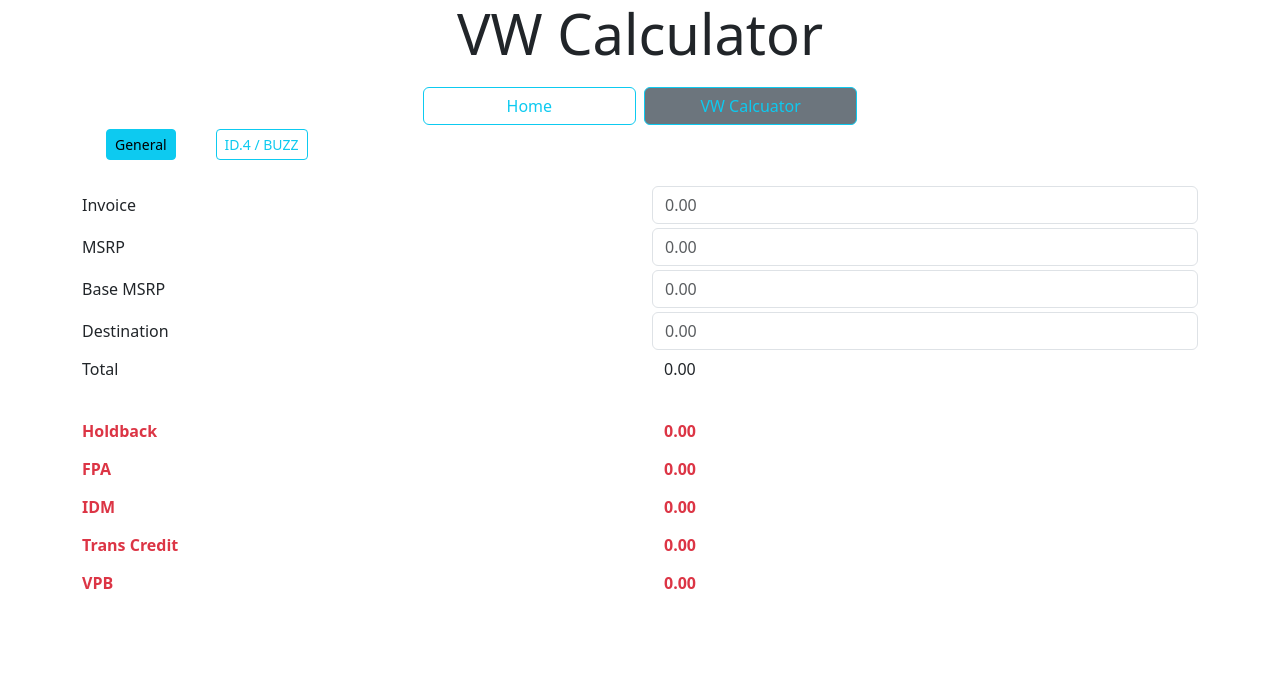
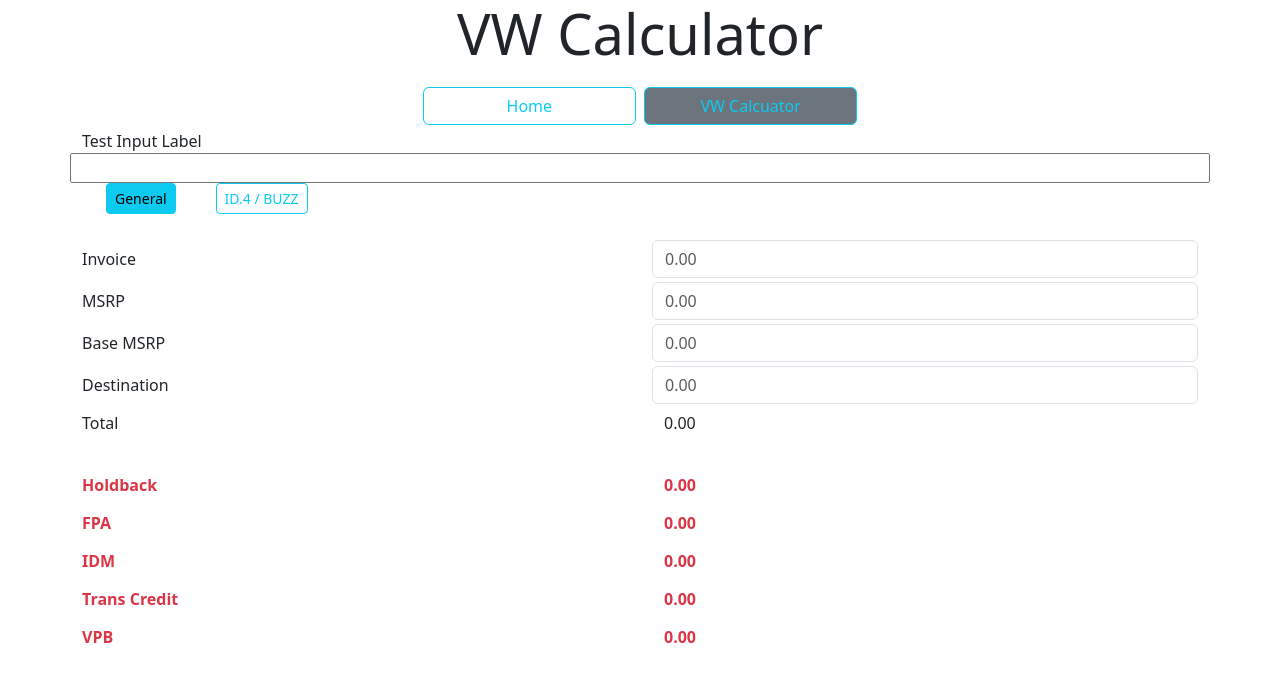
Before and after one commit to mBeckwith-MAG/mag-tools-v1, a Vue app: page /vw-calc in a window 1280 px wide. Shown: the top 682 px of the page. Built offline with nearby package versions, Linux system fonts and the light colour scheme; the HTML template or start-up script is replaced by a standard one.

Commit message:
testing custom input

```diff
--- a/src/components/FormItem.vue
+++ b/src/components/FormItem.vue
@@ -12,7 +12,7 @@
                 :step="step"
                 :placeholder="placeholder"
                 :value="modelValue"
-                @input="handleInput"
+                @input="$emit('inputValue', $event.target.value)"
             />
         </div>
     </div>
@@ -47,8 +47,4 @@
 })
 
 const emit = defineEmits(['inputValue'])
-
-const handleInput = (event:InputEvent) => {
-    emit('inputValue', event.target.value)
-}
 </script>
--- /dev/null
+++ b/src/components/MyInput.vue
@@ -0,0 +1,13 @@
+<template>
+    <label :for="id">{{ labelText }}</label>
+    <input :value="modelValue" @change="$emit('update:modelValue', $event.target.value)" :id="id" />
+  </template>
+
+  <script setup lang="ts">
+
+  defineProps<{
+    id: String,
+    labelText: String,
+    modelValue: String
+  }>()
+  </script>
--- a/src/views/CalcView.vue
+++ b/src/views/CalcView.vue
@@ -1,8 +1,10 @@
 <script setup lang="ts">
+import { ref } from 'vue'
 import { storeToRefs } from 'pinia'
 import FormItem from '@/components/FormItem.vue';
 import ResultItem from '@/components/ResultItem.vue';
 import { useVwCalcStore } from '@/stores/vw-calc';
+import MyInput from '@/components/MyInput.vue';
 
 const store = useVwCalcStore()
 const {
@@ -25,11 +27,14 @@
     getVPB
 } = storeToRefs(store)
 const { clear } = store
+
+const test = ref('')
 </script>
 
 <template>
     <div class="container">
         <div class="row">
+            <MyInput id="testInput" label-text="Test Input Label" v-model="test" /> {{ test }}
             <div class="d-flex justify-content-between">
                 <div class="justify-content-start">
                     <div class="form-check form-check-inline">
@@ -85,7 +90,7 @@
             </ResultItem>
         </div>
         <div v-else>
-            <FormItem class="mt-4" :input-value="baseMsrpAmt">
+            <FormItem class="mt-4" @input-value="baseMsrpAmt">
                 <template #label>Base MSRP</template>
             </FormItem>
             <FormItem :input-value="optionsAmt">
```
